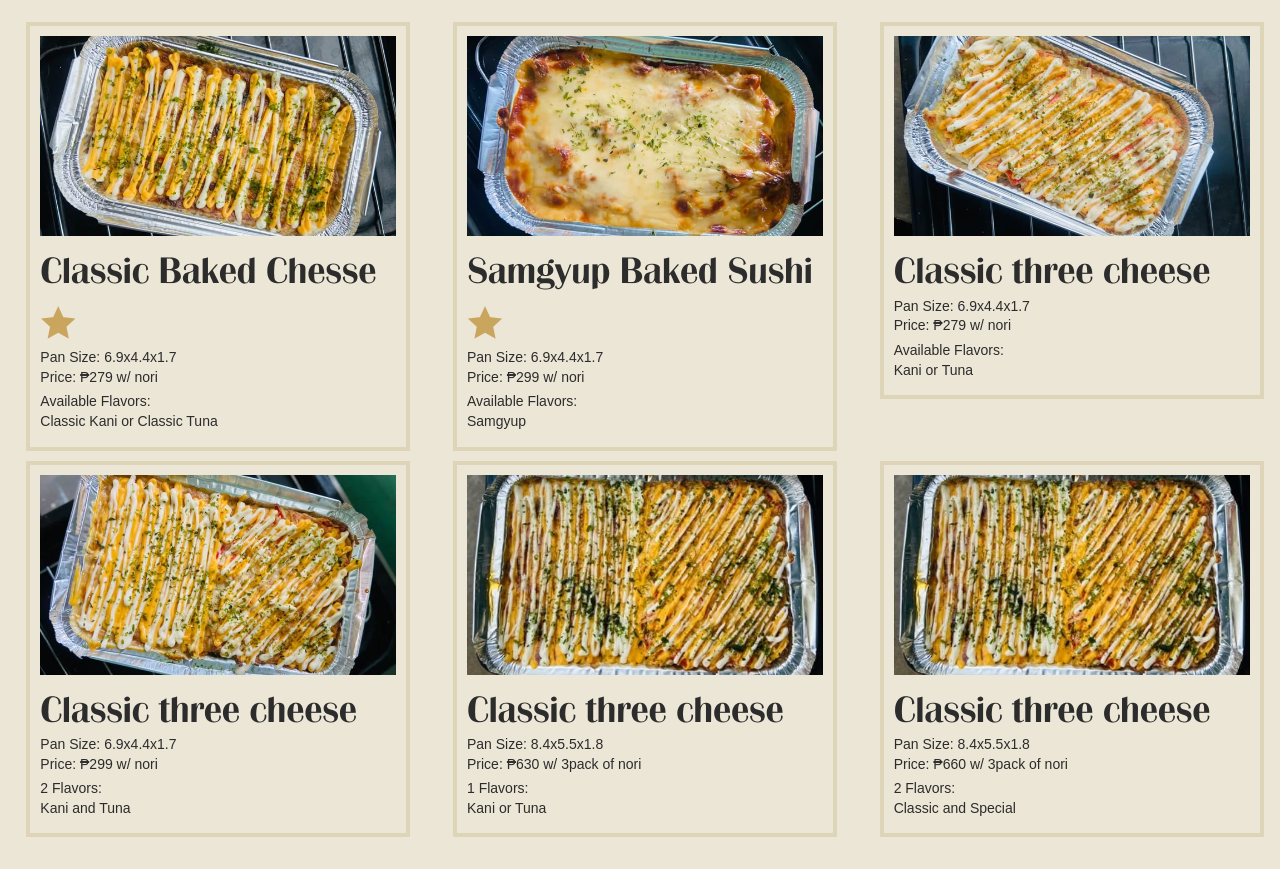
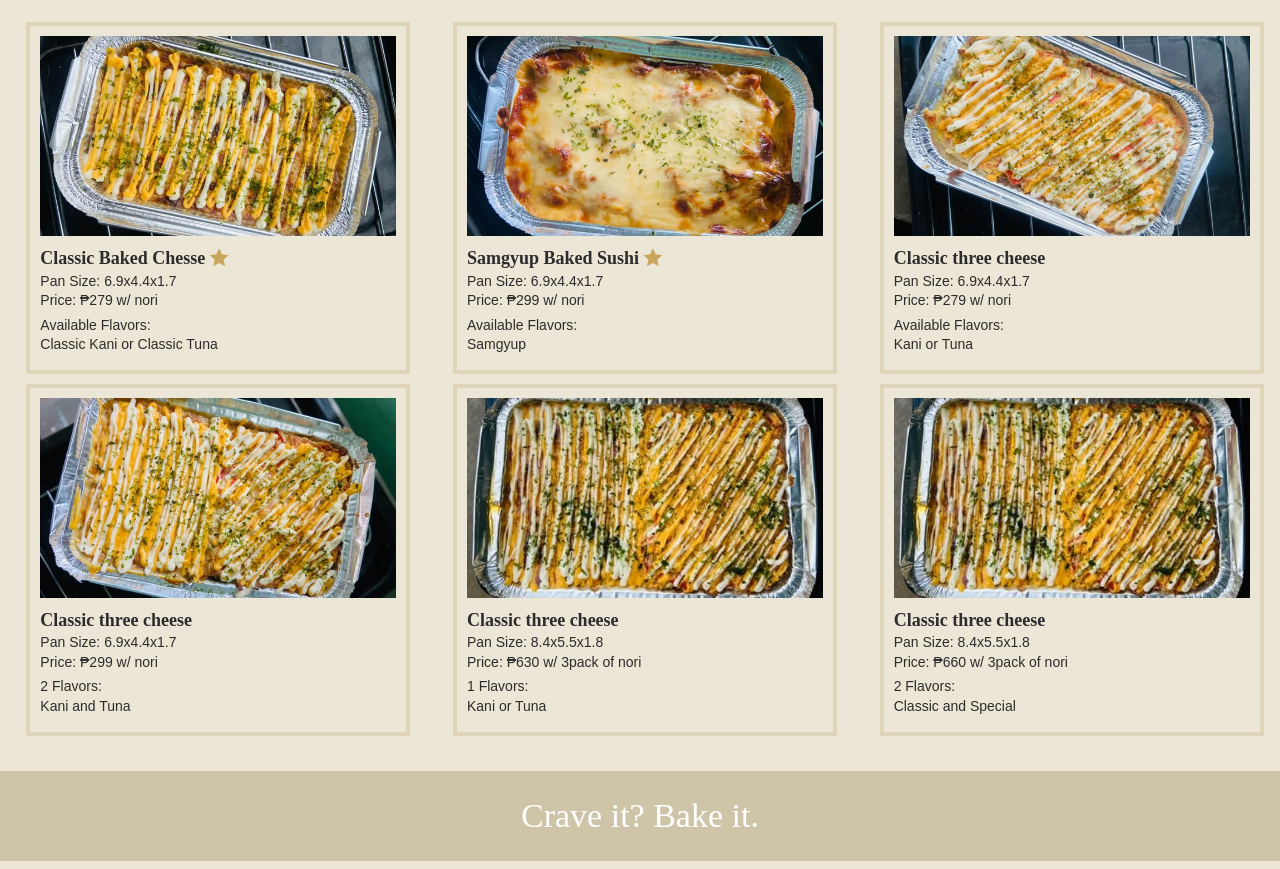
Before and after one commit to Arjunren/Selah, a plain HTML site: page index.html in a window 1280 px wide. Shown: the part 1912-2781 px from the top of the page. Drawn offline with nearby package versions, Linux system fonts and the light colour scheme.

Commit message:
update description

```diff
--- a/index.css
+++ b/index.css
@@ -406,11 +406,8 @@ main {
 
 .Food-Head {
     color: #2c2c2c;
-    font-family: "Brittanic";
-    font-weight: 200;
-    font-size: 36px;
-    color: #2c2c2c;
-
+    font-size: 18px;
+    font-family: "Britannic";
     line-height: 1.4;
 }
 
--- a/index.html
+++ b/index.html
@@ -142,7 +142,7 @@
                         <img src="./images/Classic.jpg" alt="FoodImg" class="Food-Img">
                     </div>
                     <div class="Food-Text">
-                        <h1 class="Food-Head">Classic Baked Chesse <i class="ri-star-fill star"
+                        <h3 class="Food-Head">Classic Baked Chesse <i class="ri-star-fill star"
                                 style="color: #c9a55d;"></i></h3>
                         <p class="Food-Paragraph">Pan Size: 6.9x4.4x1.7 <br> Price: ₱279 w/ nori</p>
                         <p class="Food-Paragraph">Available Flavors: <br> Classic Kani or Classic Tuna </p>
```
